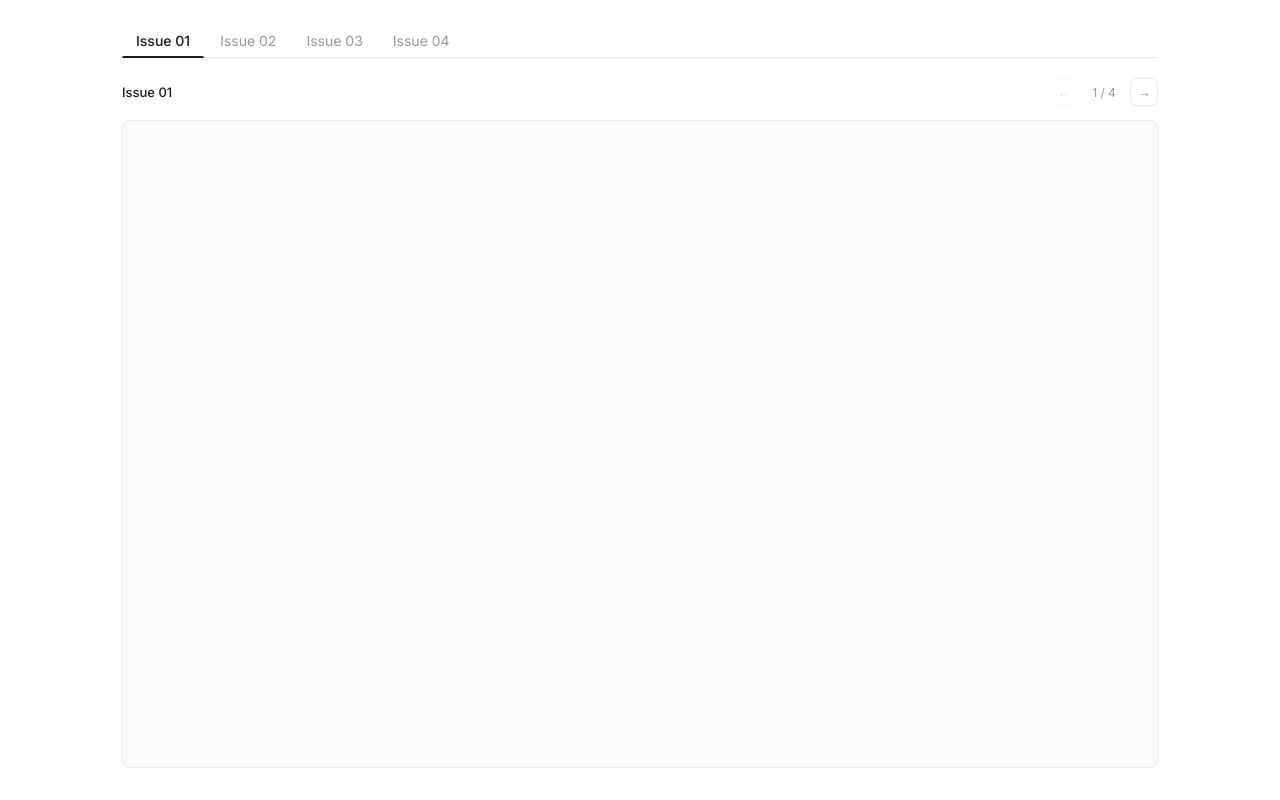
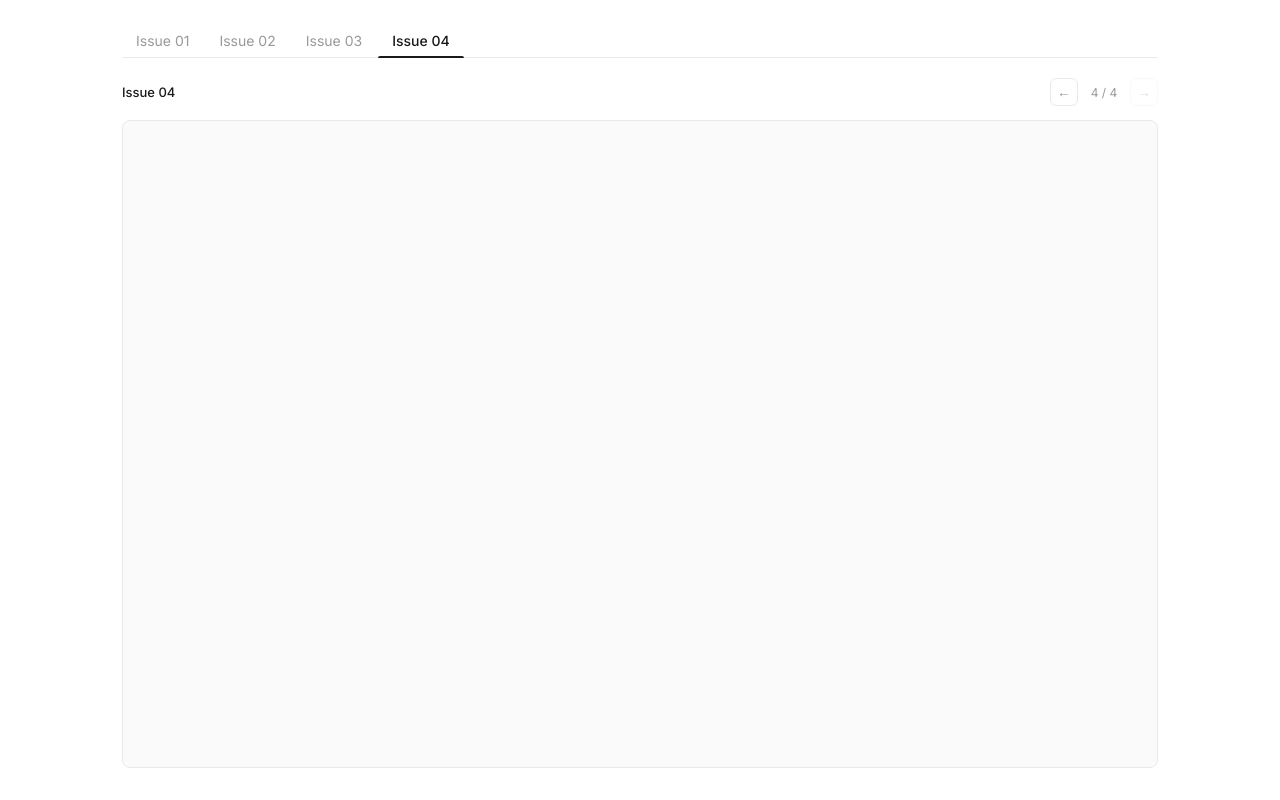
Before and after one commit to silviasalvador/freepik_magazine, a plain HTML site: page freepik-magazine.html in a window 1280 px wide. Drawn offline with Linux system fonts and the light colour scheme.

Commit message:
Update freepik-magazine.html

```diff
--- a/freepik-magazine.html
+++ b/freepik-magazine.html
@@ -239,7 +239,7 @@
     prevBtn.addEventListener('click', () => { if (current > 0) loadIssue(current - 1); });
     nextBtn.addEventListener('click', () => { if (current < issues.length - 1) loadIssue(current + 1); });
 
-    loadIssue(0);
+    loadIssue(3);
   </script>
 </body>
 </html>
```
